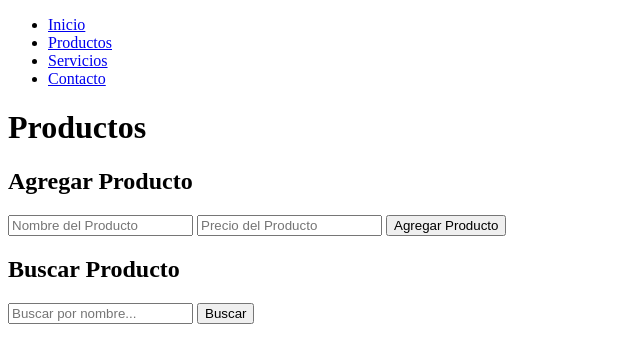
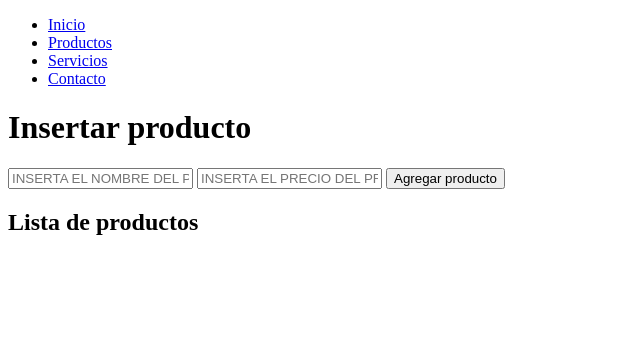
Before and after one commit to alexPatrAgu/class, a plain HTML site: page productos.html in a window 1280 px wide. Shown: the whole page, without its empty margins (0-640 px from the left). Drawn offline with Linux system fonts and the light colour scheme; no server answers.

Commit message:
Editar productos.html

```diff
--- a/productos.html
+++ b/productos.html
@@ -12,29 +12,19 @@
         <li><a href="#">Servicios</a></li>
         <li><a href="#">Contacto</a></li>
     </ul>
-    <h1>Productos</h1>
-    <div>
-        <h2>Agregar Producto</h2>
-        <form id="productos">
-            <input type="text" id="nombre" placeholder="Nombre del Producto">
-            <input type="text" id="precio" placeholder="Precio del Producto">
-            <button type="submit">Agregar Producto</button>
-        </form>
-    </div>
+    <h1>Insertar producto</h1>
+    <form id="productos">
+        <input type="text" id="nombre" placeholder="INSERTA EL NOMBRE DEL PRODUCTO">
+        <input type="text" id="precio" placeholder="INSERTA EL PRECIO DEL PRODUCTO">
+        <button type="submit">Agregar producto</button>
+    </form>
 
-    <div>
-        <h2>Buscar Producto</h2>
-        <input type="text" id="buscarInput" placeholder="Buscar por nombre...">
-        <button onclick="buscarProducto()">Buscar</button>
-    </div>
-
-    <div id="resultadoBusqueda">
-        <!-- Aquí se mostrarán los resultados de la búsqueda -->
-    </div>
+    <h2>Lista de productos</h2>
+    <ul id="lista-productos"></ul>
 
     <script type="module">
         import { initializeApp } from "https://www.gstatic.com/firebasejs/10.12.0/firebase-app.js";
-        import { getFirestore, collection, addDoc, onSnapshot, deleteDoc, doc, query, where, getDocs } from "https://www.gstatic.com/firebasejs/10.12.0/firebase-firestore.js";
+        import { getFirestore, collection, addDoc, onSnapshot, deleteDoc, doc } from "https://www.gstatic.com/firebasejs/10.12.0/firebase-firestore.js";
 
         // Configuración de Firebase
         const firebaseConfig = {
@@ -48,9 +38,12 @@
         const app = initializeApp(firebaseConfig);
         const db = getFirestore(app);
 
-        // Función para renderizar los productos
-        function renderProductos(querySnapshot, container) {
-            container.innerHTML = "";
+        // Obtener referencia a la lista de productos
+        const listaProductos = document.getElementById("lista-productos");
+
+        // Función para renderizar los productos en la lista
+        function renderProductos(querySnapshot) {
+            listaProductos.innerHTML = "";
             querySnapshot.forEach(doc => {
                 const producto = doc.data();
                 const li = document.createElement("li");
@@ -60,32 +53,13 @@
                 btnEliminar.addEventListener("click", () => {
                     deleteDoc(doc.ref);
                 });
-                const btnModificar = document.createElement("button");
-                btnModificar.textContent = "Modificar";
-                btnModificar.addEventListener("click", () => {
-                    // Aquí puedes implementar la lógica para modificar el producto
-                    // Puedes abrir un modal o un formulario para editar el producto
-                    // y luego actualizar el documento en Firebase
-                });
                 li.appendChild(btnEliminar);
-                li.appendChild(btnModificar);
-                container.appendChild(li);
+                listaProductos.appendChild(li);
             });
         }
 
-        // Función para buscar un producto por nombre
-        async function buscarProducto() {
-            const buscarInput = document.getElementById("buscarInput");
-            const querySnapshot = await getDocs(query(collection(db, "productos"), where("nombre", "==", buscarInput.value)));
-            const resultadoBusqueda = document.getElementById("resultadoBusqueda");
-            renderProductos(querySnapshot, resultadoBusqueda);
-        }
-
-        // Mostrar todos los productos al cargar la página
-        onSnapshot(collection(db, "productos"), (querySnapshot) => {
-            const listaProductos = document.getElementById("lista-productos");
-            renderProductos(querySnapshot, listaProductos);
-        });
+        // Mostrar productos al cargar la página y en tiempo real
+        onSnapshot(collection(db, "productos"), renderProductos);
 
         // Agregar producto
         const productForm = document.getElementById("productos");
```
